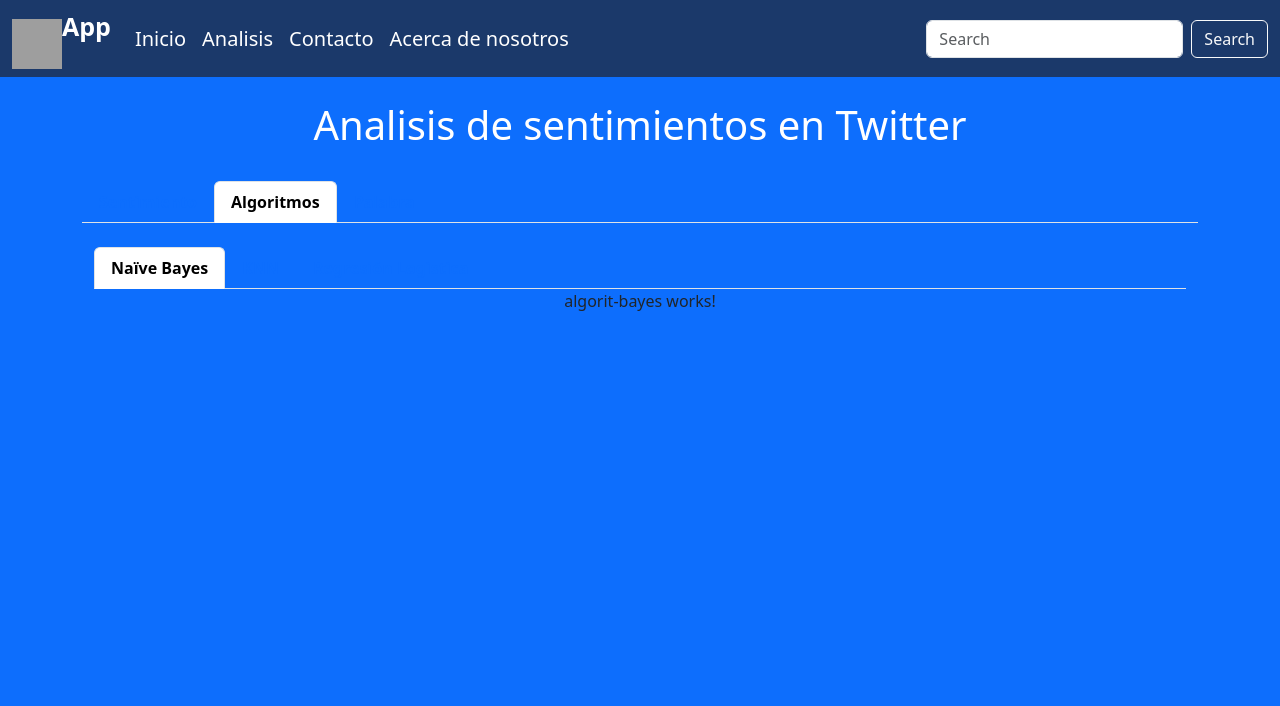
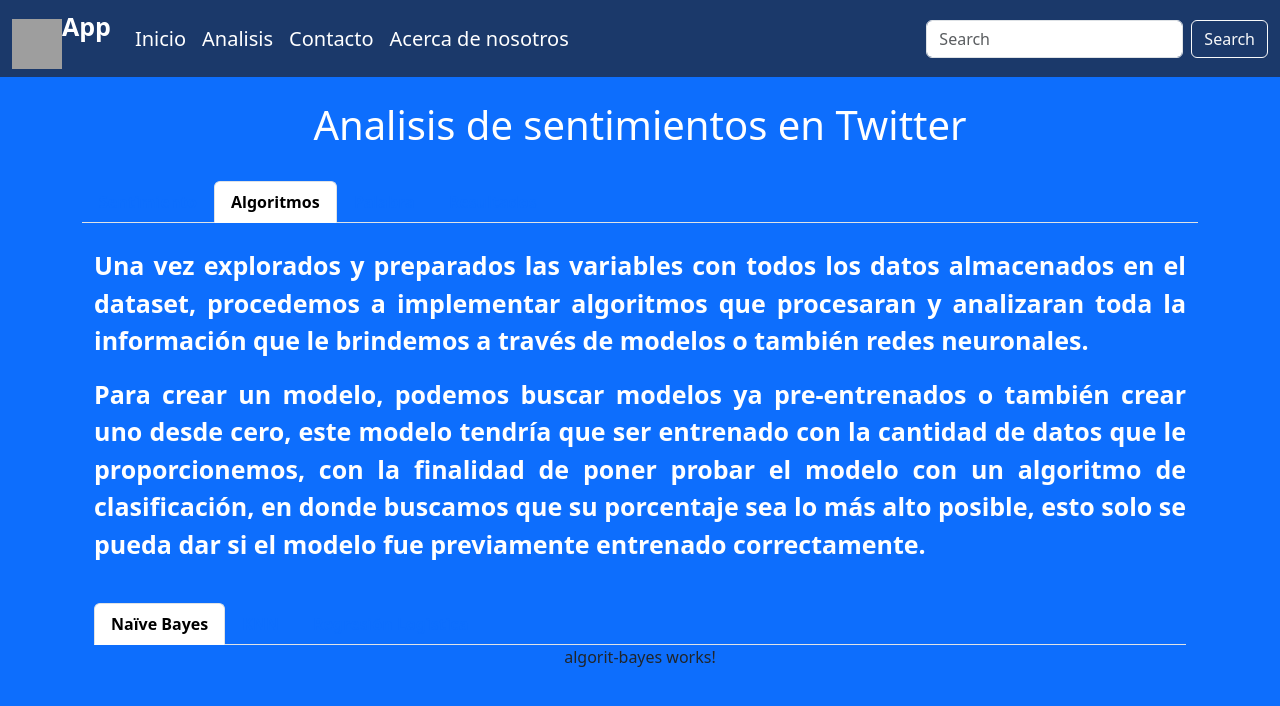
Before and after one commit to IIFreddyII/HateApp, an Angular app: page /panel/analysis/feeling in a window 1280 px wide. Both pictures are taken after a click on the tab "Algoritmos". Shown: the top 706 px of the page. Built offline with nearby package versions, Linux system fonts and the light colour scheme; grey boxes are pictures that could not be loaded.

Commit message:
navegacion 2

```diff
--- a/src/app/modules/panel/pages/analysis/analysis-routing.module.ts
+++ b/src/app/modules/panel/pages/analysis/analysis-routing.module.ts
@@ -3,6 +3,7 @@ import { RouterModule, Routes } from '@angular/router';
 import { FeelingsComponent } from './components/feelings/feelings.component';
 import { GenderComponent } from './components/gender/gender.component';
 import { WordsComponent } from './components/words/words.component';
+import { ResultComponent } from './components/result/result.component';
 
 const routes: Routes = [
   {
@@ -19,6 +20,9 @@ const routes: Routes = [
         path: 'word', component: WordsComponent
       },
       {
+        path: 'result', component: ResultComponent
+      },
+      {
         path: '**', redirectTo: 'feeling'
       }
     ]
--- a/src/app/modules/panel/pages/analysis/analysis.component.html
+++ b/src/app/modules/panel/pages/analysis/analysis.component.html
@@ -12,6 +12,9 @@
       <li class="nav-item" role="presentation">
         <button class="nav-link" id="contact-tab" data-bs-toggle="tab" data-bs-target="#contact-tab-pane" type="button" role="tab" aria-controls="contact-tab-pane" aria-selected="false" routerLink="word">Palabra</button>
       </li>
+      <li class="nav-item" role="presentation">
+        <button class="nav-link" id="contact-tab" data-bs-toggle="tab" data-bs-target="#contact-tab-pane" type="button" role="tab" aria-controls="contact-tab-pane" aria-selected="false" routerLink="result">Resultados</button>
+      </li>
     </ul>
     <router-outlet></router-outlet>
 </div>
--- a/src/app/modules/panel/pages/analysis/analysis.module.ts
+++ b/src/app/modules/panel/pages/analysis/analysis.module.ts
@@ -7,6 +7,7 @@ import { GenderComponent } from './components/gender/gender.component';
 import { WordsComponent } from './components/words/words.component';
 import { AnalysisComponent } from './analysis.component';
 import { RouterModule } from '@angular/router';
+import { ResultComponent } from './components/result/result.component';
 
 
 
@@ -16,6 +17,7 @@ import { RouterModule } from '@angular/router';
     FeelingsComponent,
     GenderComponent,
     WordsComponent,
+    ResultComponent,
 
   ],
   imports: [
--- a/src/app/modules/panel/pages/analysis/components/gender/gender.component.html
+++ b/src/app/modules/panel/pages/analysis/components/gender/gender.component.html
@@ -1,4 +1,17 @@
 <div class="container text-center">
+  <br>
+  <p style="font-size: 25px; color: white; font-weight: bold; text-align: justify;">
+    Una vez explorados y preparados las variables con todos los datos
+    almacenados en el dataset, procedemos a implementar algoritmos que
+    procesaran y analizaran toda la información que le brindemos a través de
+    modelos o también redes neuronales.
+  </p>
+  <p style="font-size: 25px; color: white; font-weight: bold; text-align: justify;">Para crear un modelo, podemos buscar
+    modelos ya pre-entrenados o también crear uno desde cero, este modelo
+    tendría que ser entrenado con la cantidad de datos que le proporcionemos,
+    con la finalidad de poner probar el modelo con un algoritmo de
+    clasificación, en donde buscamos que su porcentaje sea lo más alto posible,
+    esto solo se pueda dar si el modelo fue previamente entrenado correctamente.</p>
   <br>
     <ul class="nav nav-tabs" id="myTab" role="tablist" style="font-weight: bold;">
       <li class="nav-item" role="presentation">
--- /dev/null
+++ b/src/app/modules/panel/pages/analysis/components/result/result.component.html
@@ -0,0 +1 @@
+<p>result works!</p>
```
Also changed, not shown: src/app/modules/panel/pages/analysis/components/result/result.component.ts (added, +10 -0 lines), src/app/modules/panel/pages/analysis/components/result/result.component.css (added), 1 other file (tests, documents, lock files or other folders).
